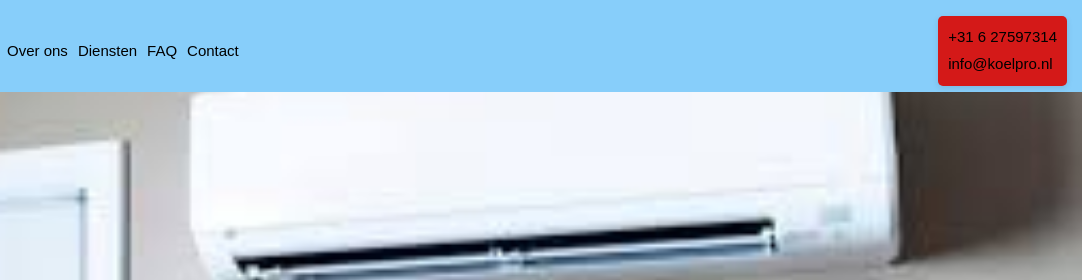
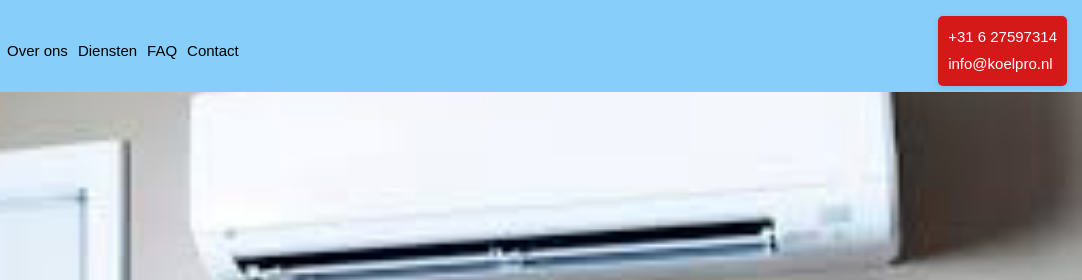
Before and after one commit to remcop1989/koelpro-website, a plain HTML site: page index.html in a window 1280 px wide. Shown: the top 280 px of the page, 198-1280 px from the left. Drawn offline with Linux system fonts and the light colour scheme.

Commit message:
pageheader contact text white

```diff
--- a/styles.css
+++ b/styles.css
@@ -128,10 +128,6 @@ main {
     margin-right: auto;
 }
 
-.pageheader__text {
-    color: white;
-}
-
 .pageheader__navitem {
     text-decoration: none;
     color: var(--color-text-base);
@@ -145,7 +141,7 @@ main {
 
 .pageheader__contactphone, .pageheader__contactemail {
     text-decoration: none;
-    color: var(--color-text-base);
+    color: var(--color-text-light);
 }
 
 .pagefooter {
```
